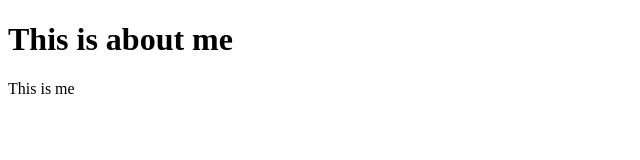
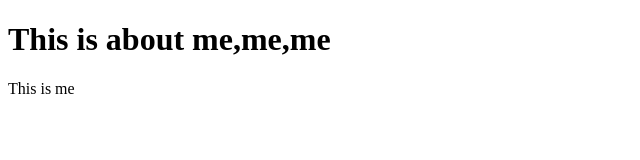
Before and after one commit to kergeKukac/kergeKukac.github.io, a plain HTML site: page about.html in a window 1280 px wide. Shown: the whole page, without its empty margins (0-640 px from the left). Drawn offline with Linux system fonts and the light colour scheme.

Commit message:
Update about.html

```diff
--- a/about.html
+++ b/about.html
@@ -6,7 +6,7 @@
     <title>About me</title>
 </head>
 <body>
-    <h1>This is about me</h1>
+    <h1>This is about me,me,me</h1>
     <p>This is me</p>
 </body>
 </html>
```
